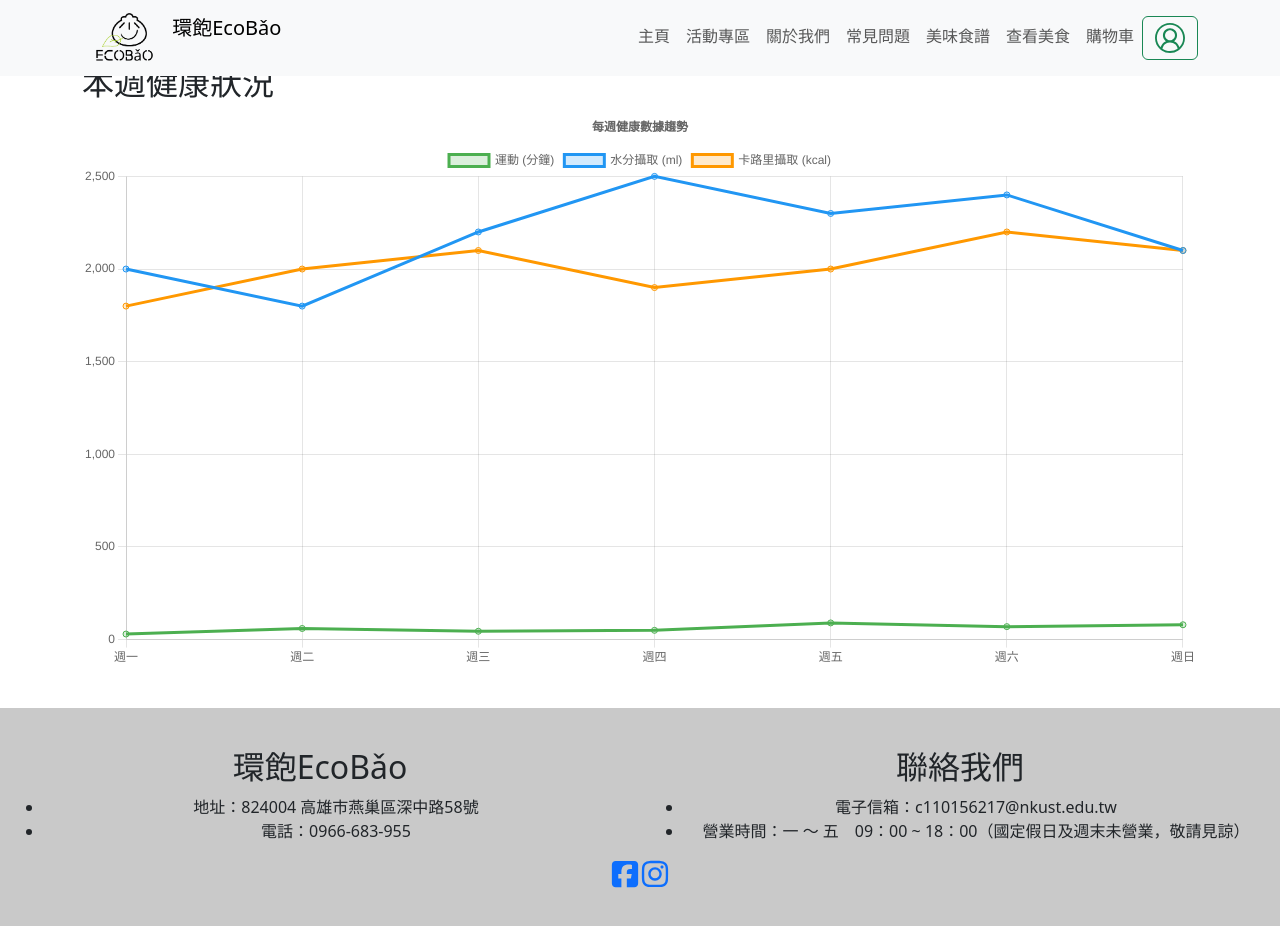
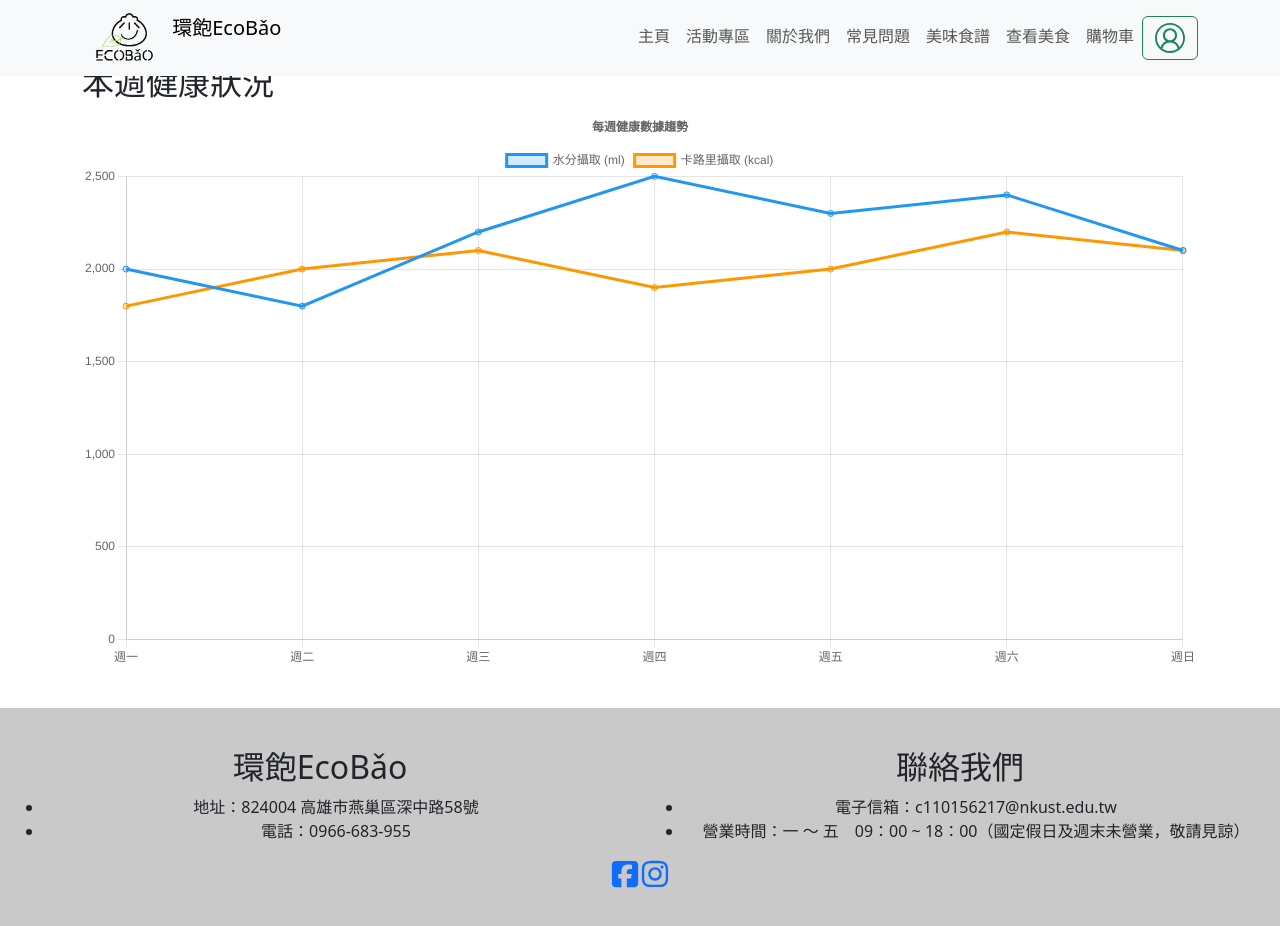
Before and after one commit to Hakuonn/senior-project, a React (Create React App) app: page /weekly-stats in a window 1280 px wide. Shown: the top 926 px of the page. Built offline with nearby package versions, Linux system fonts and the light colour scheme.

Commit message:
新增健康管理狀態頁面、健康管理氣泡互動框

```diff
--- a/src/pages/uberEat/customer/WeeklyStatsPage.js
+++ b/src/pages/uberEat/customer/WeeklyStatsPage.js
@@ -21,13 +21,6 @@ const WeeklyStatsPage = () => {
   const chartData = {
     labels: daysOfWeek,
     datasets: [
-      {
-        label: '運動 (分鐘)',
-        data: weeklyData.exercise,
-        borderColor: '#4caf50',
-        backgroundColor: 'rgba(76, 175, 80, 0.2)',
-        fill: true,
-      },
       {
         label: '水分攝取 (ml)',
         data: weeklyData.water,
```
